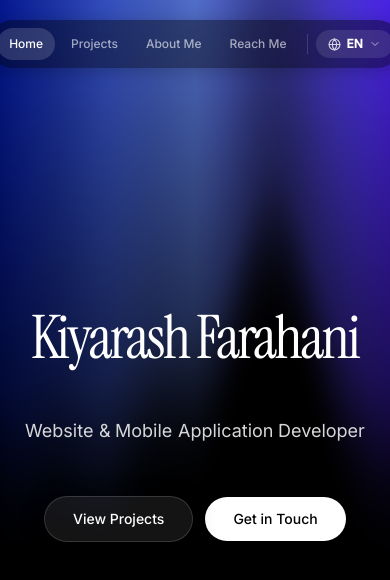
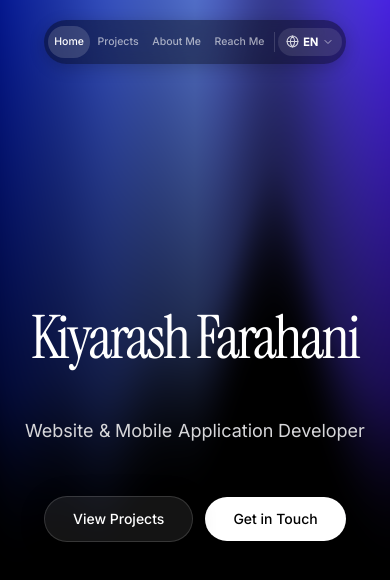
Before and after one commit to KiyarashFarahani/kiyarashfarahani.github.io, a Next.js app: page / in a window 390 px wide. Shown: the top 580 px of the page. Built offline with nearby package versions, Linux system fonts and the light colour scheme.

Commit message:
fix: update navigation pill to prevent overflow on small screens

```diff
--- a/src/components/navigation.tsx
+++ b/src/components/navigation.tsx
@@ -48,11 +48,11 @@ export function Navigation() {
       initial={{ y: -60, opacity: 0 }}
       animate={{ y: 0, opacity: 1 }}
       transition={{ duration: 0.5, ease: [0.22, 1, 0.36, 1] }}
-      className="fixed top-0 left-0 right-0 z-50 flex justify-center pt-5 px-4 pointer-events-none"
+      className="fixed top-0 left-0 right-0 z-50 flex justify-center pt-5 px-1 sm:px-4 pointer-events-none"
       style={{ paddingTop: "calc(1.25rem + env(safe-area-inset-top))" }}
     >
       <nav
-        className={`pointer-events-auto flex items-center gap-1 sm:gap-2 rounded-full px-2 sm:px-3 py-2 transition-all duration-300 ${
+        className={`pointer-events-auto flex items-center justify-center gap-[clamp(1px,0.3vw,8px)] sm:gap-2 rounded-full px-1 sm:px-3 py-1.5 sm:py-2 max-w-full min-w-0 transition-all duration-300 ${
           scrolled
             ? "bg-black/70 backdrop-blur-xl shadow-[0_8px_32px_rgba(0,0,0,0.3)]"
             : "bg-black/40 backdrop-blur-md shadow-[0_4px_16px_rgba(0,0,0,0.2)]"
@@ -62,7 +62,7 @@ export function Navigation() {
           <button
             key={link.page}
             onClick={() => navigate(link.page)}
-            className={`relative px-3 sm:px-4 py-2 rounded-full text-xs sm:text-sm font-medium transition-colors duration-200 whitespace-nowrap cursor-pointer ${
+            className={`relative px-[clamp(6px,1.6vw,16px)] sm:px-4 py-2 rounded-full text-[clamp(10px,2.7vw,14px)] sm:text-sm font-medium transition-colors duration-200 whitespace-nowrap cursor-pointer ${
               page === link.page ? "text-white" : "text-white/60 hover:text-white/90"
             }`}
           >
@@ -76,14 +76,14 @@ export function Navigation() {
             <span className="relative z-10">{link.label}</span>
           </button>
         ))}
-        <div className="w-px h-5 bg-white/15 mx-1" />
+        <div className="w-px h-5 bg-white/15 mx-0.5 sm:mx-1 shrink-0" />
         <div ref={menuRef} className="relative">
           <button
             onClick={() => setOpen((v) => !v)}
             aria-haspopup="menu"
             aria-expanded={open}
             aria-label="Choose language"
-            className="flex items-center gap-1.5 px-3 py-1.5 rounded-full text-xs font-bold bg-white/10 hover:bg-white/20 text-white transition-colors cursor-pointer"
+            className="flex items-center gap-1 sm:gap-1.5 px-2 sm:px-3 py-1.5 rounded-full text-[11px] sm:text-xs font-bold bg-white/10 hover:bg-white/20 text-white transition-colors cursor-pointer shrink-0"
           >
             <Globe size={13} className="opacity-80" />
             <span>{current.short}</span>
--- a/src/data/social-previews.json
+++ b/src/data/social-previews.json
@@ -1,8 +1,8 @@
 {
+  "sudoku": "https://opengraph.githubassets.com/58e44fcfd42d70c41afc1f287693adc08fffe533471234dd3f0d8b6fc2187174/KiyarashFarahani/sudoku",
+  "OmegaRay-legacy": "https://opengraph.githubassets.com/d4a1adbe7f1295b5d021d96c5286269969421070ebd47574aeeacb0e5c73759f/KiyarashFarahani/OmegaRay-legacy",
+  "WeatherApp": "https://repository-images.githubusercontent.com/696661593/0f325df2-167e-4f85-a23d-f81299e844e8",
+  "MasterMind": "https://repository-images.githubusercontent.com/755190960/d763801d-ec74-4671-82b1-3629ca6d310c",
   "AP-Flutter-Project": "https://repository-images.githubusercontent.com/981005634/25b05253-c9be-4478-a8f0-5402915aad23",
-  "MasterMind": "https://repository-images.githubusercontent.com/755190960/d763801d-ec74-4671-82b1-3629ca6d310c",
-  "WeatherApp": "https://repository-images.githubusercontent.com/696661593/0f325df2-167e-4f85-a23d-f81299e844e8",
-  "OmegaRay-legacy": "https://opengraph.githubassets.com/d4a1adbe7f1295b5d021d96c5286269969421070ebd47574aeeacb0e5c73759f/KiyarashFarahani/OmegaRay-legacy",
-  "Notes50": "https://opengraph.githubassets.com/0d94210f1630c1614a5493f87667da0f7c83342fb17415b4bfb4f1c91ec37f27/KiyarashFarahani/Notes50",
-  "sudoku": "https://opengraph.githubassets.com/58e44fcfd42d70c41afc1f287693adc08fffe533471234dd3f0d8b6fc2187174/KiyarashFarahani/sudoku"
+  "Notes50": "https://opengraph.githubassets.com/0d94210f1630c1614a5493f87667da0f7c83342fb17415b4bfb4f1c91ec37f27/KiyarashFarahani/Notes50"
 }
```
